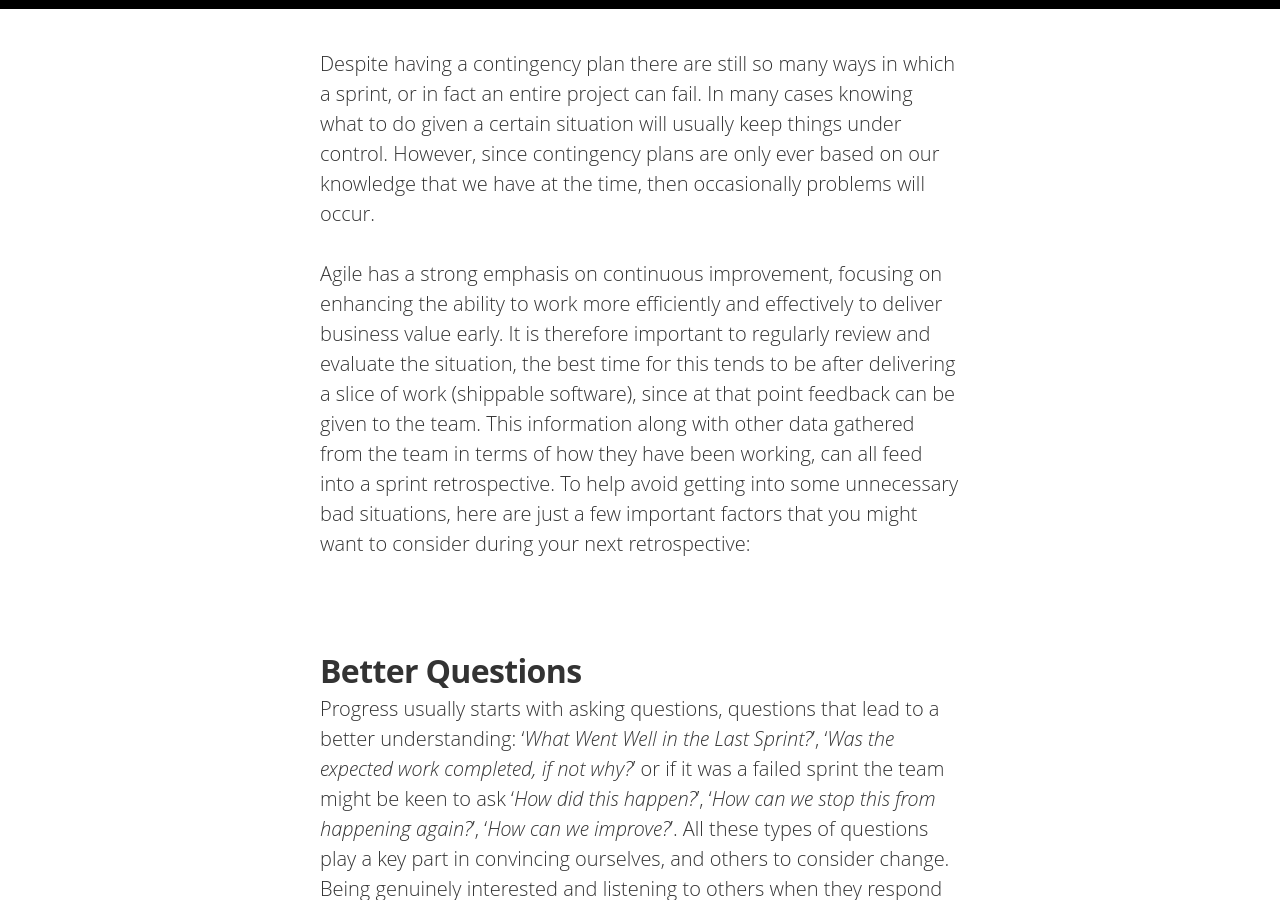
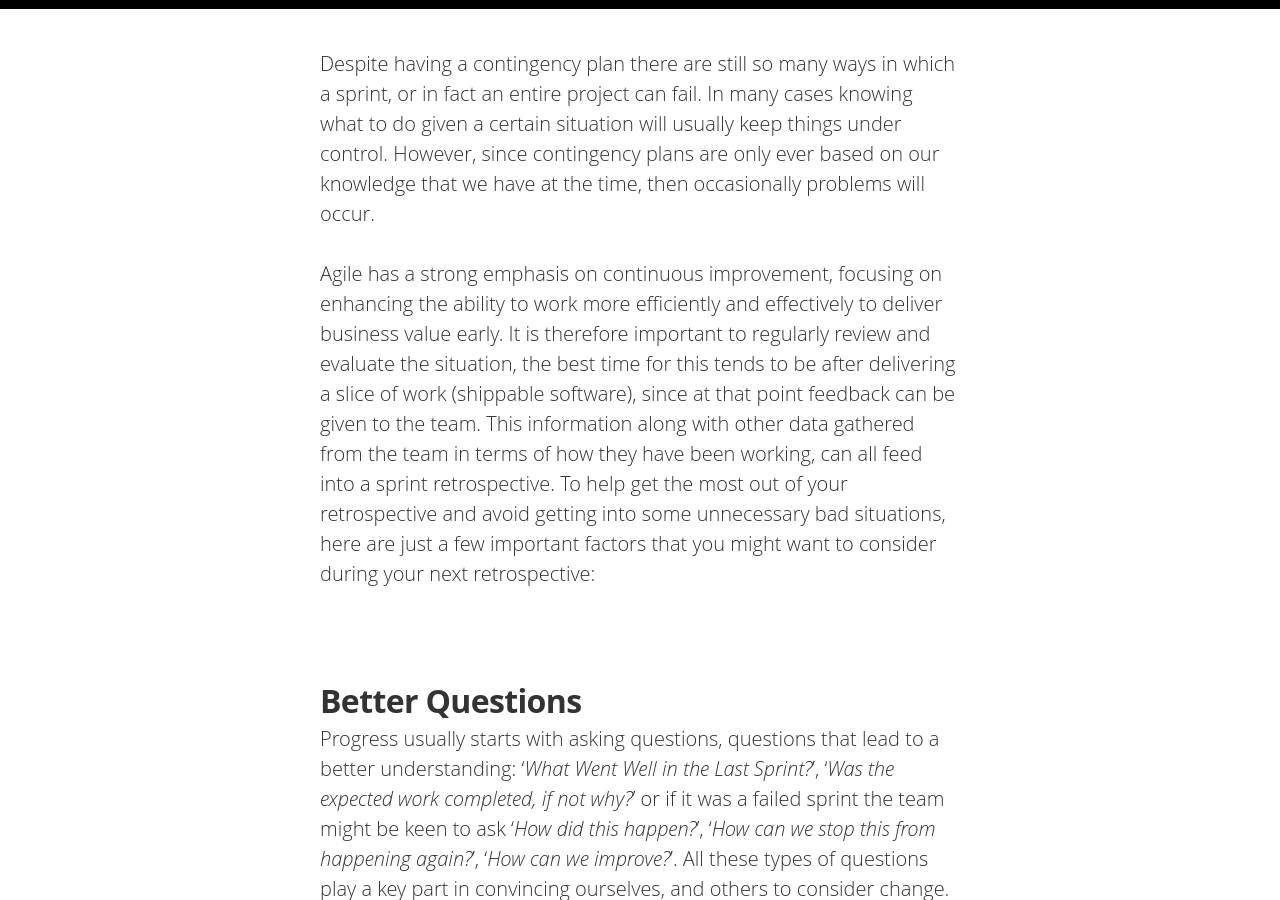
Before and after one commit to IamJackReed/JackReed, a Jekyll site: the page built from _posts/2017-08-21-retrospectives-unnecessary-bad-situations.md, in a window 1280 px wide and 900 px high, scrolled down 891 px. Built offline with Jekyll 4.4.1, drawn with Linux system fonts in a browser that asks for light colours; nearby versions of some CDN libraries; some web fonts are replaced; comment, search, counter and statistics services are not loaded.

Commit message:
Update 2017-08-21-retrospectives-unnecessary-bad-situations.md

```diff
--- a/_posts/2017-08-21-retrospectives-unnecessary-bad-situations.md
+++ b/_posts/2017-08-21-retrospectives-unnecessary-bad-situations.md
@@ -10,7 +10,7 @@ image2: /assets/article_images/2017-08-21-retrospectives-unnecessary-bad-situati
 
 <span style="color:#00000; font-family: 'open sans'; font-size: 1em; font-size: 20px; font-weight: 200; hyphens: none;">Despite having a contingency plan there are still so many ways in which a sprint, or in fact an entire project can fail. In many cases knowing what to do given a certain situation will usually keep things under control. However, since contingency plans are only ever based on our knowledge that we have at the time, then occasionally problems will occur.
 
-<span style="color:#00000; font-family: 'open sans'; font-size: 1em; font-size: 20px; font-weight: 200; hyphens: none;">Agile has a strong emphasis on continuous improvement, focusing on enhancing the ability to work more efficiently and effectively to deliver business value early. It is therefore important to regularly review and evaluate the situation, the best time for this tends to be after delivering a slice of work (shippable software), since at that point feedback can be given to the team. This information along with other data gathered from the team in terms of how they have been working, can all feed into a sprint retrospective. To help avoid getting into some unnecessary bad situations, here are just a few important factors that you might want to consider during your next retrospective:
+<span style="color:#00000; font-family: 'open sans'; font-size: 1em; font-size: 20px; font-weight: 200; hyphens: none;">Agile has a strong emphasis on continuous improvement, focusing on enhancing the ability to work more efficiently and effectively to deliver business value early. It is therefore important to regularly review and evaluate the situation, the best time for this tends to be after delivering a slice of work (shippable software), since at that point feedback can be given to the team. This information along with other data gathered from the team in terms of how they have been working, can all feed into a sprint retrospective. To help get the most out of your retrospective and avoid getting into some unnecessary bad situations, here are just a few important factors that you might want to consider during your next retrospective:
 
 
 # Better Questions
```
